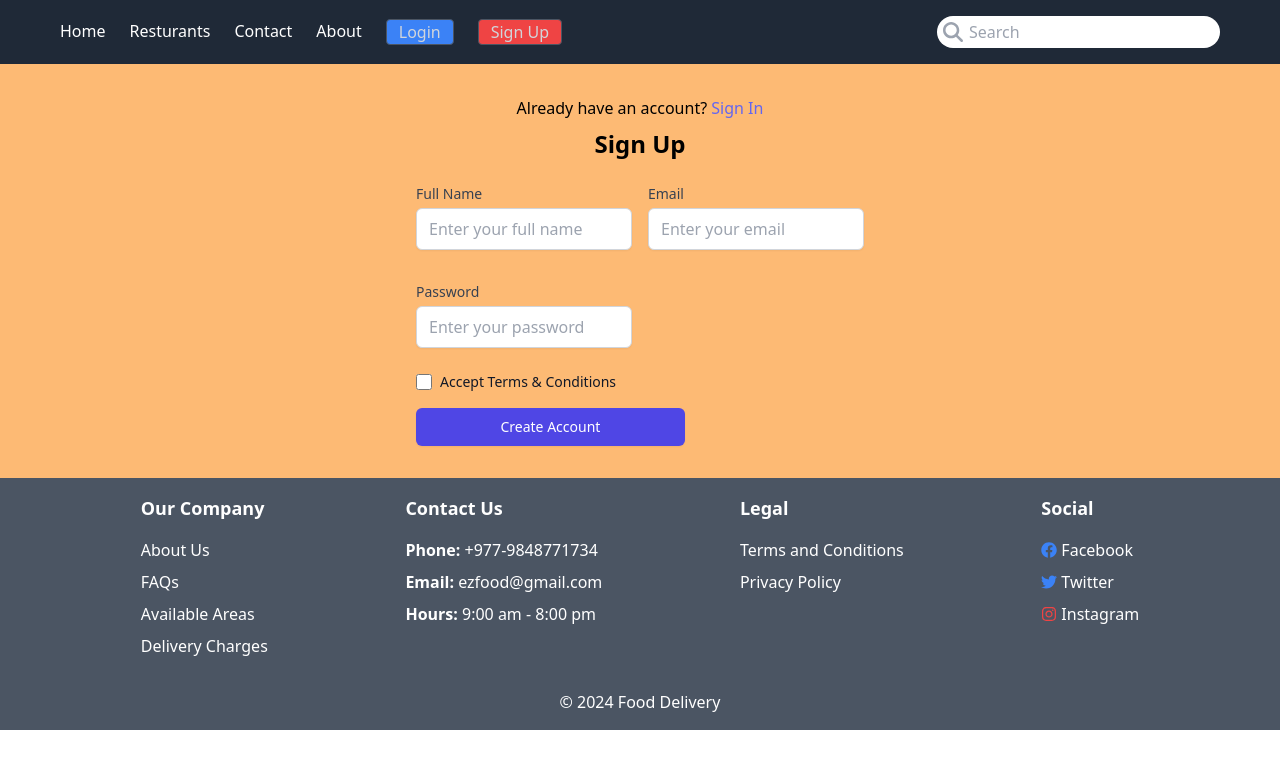
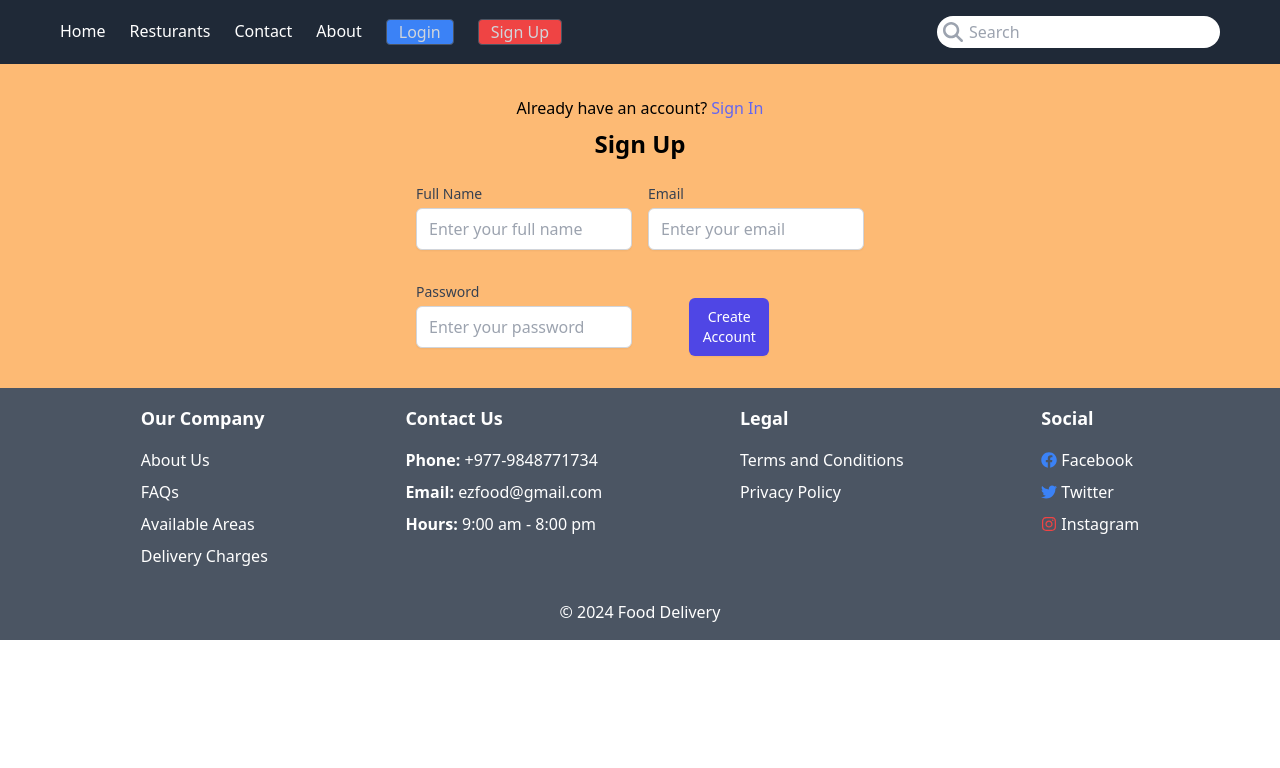
Before and after one commit to Ujwol1086/Food-Delivery-Application, a React (Create React App) app: page /auth/create in a window 1280 px wide. Shown: the top 768 px of the page. Built offline with nearby package versions, Linux system fonts and the light colour scheme.

Commit message:
Create JS

```diff
--- a/src/Pages/Auth/Create.js
+++ b/src/Pages/Auth/Create.js
@@ -14,7 +14,7 @@ function Create()
     const handleSubmit = (e) =>
     {
         e.preventDefault();
-        axios.post('', { name, email, password })
+        axios.post('https://localhost:3001/auth/create', { name, email, password })
             .then(result => console.log(result))
             .catch(error => console.log(error));
     }
@@ -44,18 +44,18 @@ function Create()
                             <label htmlFor="confirmPassword" className="block text-sm font-medium text-gray-700">Confirm Password</label>
                             <input type="password" id="confirmPassword" className="input-create" placeholder="Confirm your password" required />
                         </div> */}
-                    </form>
                         <div className="max-w-md mx-auto">
-                        <div className="flex items-center justify-between mb-4">
+                            {/* <div className="flex items-center justify-between mb-4">
                                 <div className="flex items-center">
                                     <input id="terms" name="terms" type="checkbox" className="h-4 w-4 text-indigo-600 focus:ring-indigo-500 border-gray-300 rounded" required />
                                     <label htmlFor="terms" className="ml-2 block text-sm text-gray-900">Accept Terms & Conditions</label>
                                 </div>
-                        </div>
+                            </div> */}
                             <div className='max-w-xl mx-auto'>
                                 <button type="submit" className="w-full md:w-3/5 flex justify-center mt-4 py-2 px-4 border border-transparent rounded-md shadow-sm text-sm font-medium text-white bg-indigo-600 hover:bg-indigo-700 focus:outline-none focus:ring-2 focus:ring-offset-2 focus:ring-indigo-500">Create Account</button>
                             </div>
                         </div>
+                    </form>
                 </div>
             </div >
             <Footer />
```
Lines whose indentation alone changed are shown as unchanged.
